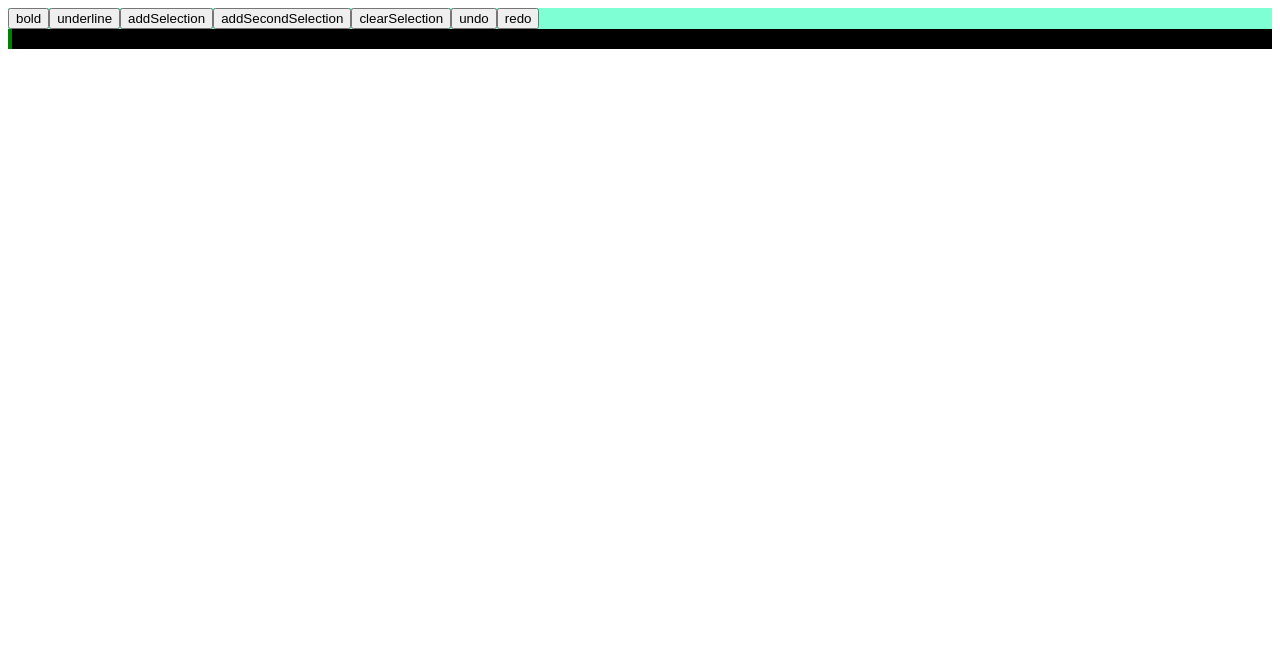
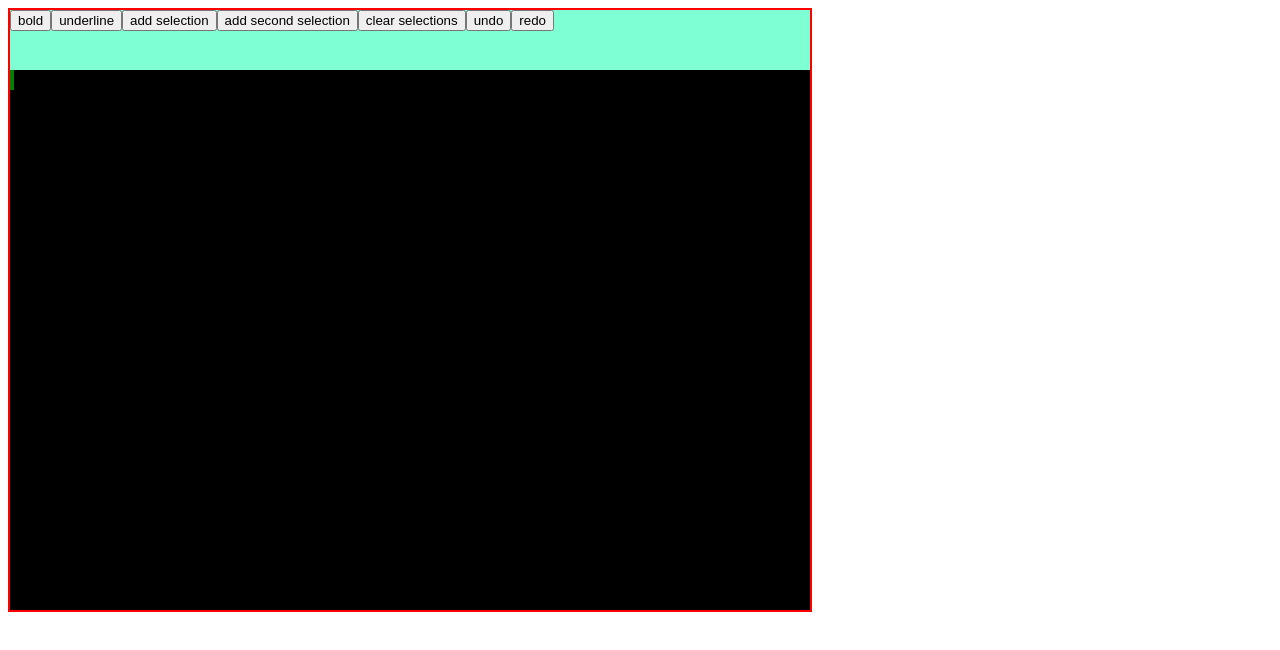
Before and after one commit to AKOoka/text-editor, a website built with webpack: page src/index.html in a window 1280 px wide. Built offline with nearby package versions, Linux system fonts and the light colour scheme.

Commit message:
Refactored code

```diff
--- a/src/index.html
+++ b/src/index.html
@@ -5,7 +5,5 @@
   <meta name="viewport" content="width=device-width, initial-scale=1.0">
   <title>Document</title>
 </head>
-<body>
-  <div id="text-editor"></div>
-</body>
+<body></body>
 </html>
--- a/src/js/command-pipeline/CommandDispatcher.ts
+++ b/src/js/command-pipeline/CommandDispatcher.ts
@@ -1,10 +1,9 @@
-import { ICommandDispatcher } from './ICommandDispatcher'
 import { ITextEditor } from '../core/ITextEditor'
 import { BaseCommand } from './commands/BaseCommand'
 import { RequestType } from '../common/RequestType'
 import { TextEditorResponse } from '../common/TextEditorResponse'
 
-class CommandDispatcher implements ICommandDispatcher {
+class CommandDispatcher {
   private readonly _context: ITextEditor
 
   constructor (context: ITextEditor) {
--- a/src/js/command-pipeline/HistoryCommandDispatcher.ts
+++ b/src/js/command-pipeline/HistoryCommandDispatcher.ts
@@ -2,13 +2,14 @@ import { ICommandDispatcher } from './ICommandDispatcher'
 import { BaseCommand } from './commands/BaseCommand'
 import { RequestType } from '../common/RequestType'
 import { TextEditorResponse } from '../common/TextEditorResponse'
+import { CommandDispatcher } from './CommandDispatcher'
 
 class HistoryCommandDispatcher implements ICommandDispatcher {
-  private readonly _commandDispatcher: ICommandDispatcher
+  private readonly _commandDispatcher: CommandDispatcher
   private readonly _commandHistory: BaseCommand[]
   private _historyPointerOffset: number
 
-  constructor (commandDispatcher: ICommandDispatcher) {
+  constructor (commandDispatcher: CommandDispatcher) {
     this._commandDispatcher = commandDispatcher
     this._commandHistory = []
     this._historyPointerOffset = 0
--- a/src/js/command-pipeline/ICommandDispatcher.ts
+++ b/src/js/command-pipeline/ICommandDispatcher.ts
@@ -4,6 +4,7 @@ import { TextEditorResponse } from '../common/TextEditorResponse'
 
 export interface ICommandDispatcher {
   doCommand: (command: BaseCommand) => void
-  undoCommand: (command: BaseCommand) => void
+  undoCommand: () => void
+  redoCommand: () => void
   fetchData: (request: RequestType) => TextEditorResponse
 }
--- a/src/js/core/ITextEditor.ts
+++ b/src/js/core/ITextEditor.ts
@@ -9,6 +9,7 @@ import { TextEditorResponse } from '../common/TextEditorResponse'
 
 export interface ITextEditor {
   init: () => void
+  getContext: () => HTMLElement
   addText: (text: string) => void
   deleteTextOnTextCursor: (offset: number) => void
   deleteTextOnSelection: () => void
--- a/src/js/core/TextEditor.ts
+++ b/src/js/core/TextEditor.ts
@@ -14,11 +14,14 @@ class TextEditor implements ITextEditor {
   private readonly _textCursor: TextCursor
   private readonly _textRepresentation: TextRepresentation
   private readonly _activeTextStylesSubscribers: IActiveTextStylesSubscriber[]
+  private readonly _context: HTMLElement
 
   constructor () {
     this._textCursor = new TextCursor()
     this._textRepresentation = new TextRepresentation()
     this._activeTextStylesSubscribers = []
+    this._context = document.createElement('div')
+    this._context.classList.add('text-editor')
   }
 
   init (): void {
@@ -27,6 +30,10 @@ class TextEditor implements ITextEditor {
     this._textCursor.setY(0)
     this.updateTextRepresentation()
     this.updateTextCursorPosition()
+  }
+
+  getContext (): HTMLElement {
+    return this._context
   }
 
   addText (text: string): void {
--- a/src/js/index.ts
+++ b/src/js/index.ts
@@ -2,50 +2,26 @@ import '../scss/main.scss'
 import { CommandDispatcher } from './command-pipeline/CommandDispatcher'
 import { HistoryCommandDispatcher } from './command-pipeline/HistoryCommandDispatcher'
 import { TextArea } from './visualization/TextArea'
-import { ICommandDispatcher } from './command-pipeline/ICommandDispatcher'
 import { Keyboard } from './user-input/keyboard/Keyboard'
 import { ITextEditor } from './core/ITextEditor'
 import { TextEditor } from './core/TextEditor'
 import { HtmlUi } from './user-input/HtmlUi'
-import { AddTextStyleCommand } from './command-pipeline/commands/AddTextStyleCommand'
-import { AddSelectionCommand } from './command-pipeline/commands/AddSelectionCommand'
-import { ClearSelectionsCommand } from './command-pipeline/commands/ClearSelectionsCommand'
 import { Mouse } from './user-input/mouse/Mouse'
 import { IInputEventManager } from './user-input/IInputEventManager'
 import { InputEventManager } from './user-input/InputEventManager'
+import { ICommandDispatcher } from './command-pipeline/ICommandDispatcher'
 
 const textEditor: ITextEditor = new TextEditor()
-const commandDispatcher: ICommandDispatcher = new CommandDispatcher(textEditor)
-const historyCommandDispatcher: HistoryCommandDispatcher = new HistoryCommandDispatcher(commandDispatcher)
+const textEditorContext: HTMLElement = textEditor.getContext()
+const historyCommandDispatcher: ICommandDispatcher = new HistoryCommandDispatcher(new CommandDispatcher(textEditor))
 const textArea: TextArea = new TextArea()
-const inputEventManager: IInputEventManager = new InputEventManager(textArea, commandDispatcher)
+const inputEventManager: IInputEventManager = new InputEventManager(textArea, historyCommandDispatcher)
 const keyboard: Keyboard = new Keyboard()
 const htmlUi = new HtmlUi()
 const mouse: Mouse = new Mouse()
 
-htmlUi.createButton('bold', 'bold', () => {
-  historyCommandDispatcher.doCommand(new AddTextStyleCommand('bold', true))
-})
-htmlUi.createButton('underline', 'underline', () => {
-  historyCommandDispatcher.doCommand(new AddTextStyleCommand('underline', true))
-})
-htmlUi.createButton('addSelection', 'addSelection', () => {
-  historyCommandDispatcher.doCommand(new AddSelectionCommand({ startX: 0, endX: 5, startY: 0, endY: 0 }, false))
-})
-htmlUi.createButton('addSecondSelection', 'addSecondSelection', () => {
-  historyCommandDispatcher.doCommand(new AddSelectionCommand({ startX: 2, endX: 7, startY: 0, endY: 0 }, false))
-})
-htmlUi.createButton('clearSelection', 'clearSelection', () => {
-  historyCommandDispatcher.doCommand(new ClearSelectionsCommand(false))
-})
-htmlUi.createButton('undo', 'undo', () => {
-  historyCommandDispatcher.undoCommand()
-})
-htmlUi.createButton('redo', 'redo', () => {
-  historyCommandDispatcher.redoCommand()
-})
-
-document.getElementById('text-editor')?.append(htmlUi.getContext(), textArea.getContext())
+textEditorContext.append(htmlUi.getContext(), textArea.getContext())
+document.body.append(textEditorContext)
 
 textEditor.subscribeForTextCursorPosition(textArea)
 textEditor.subscribeForTextCursorSelections(textArea)
@@ -55,7 +31,8 @@ textEditor.init()
 
 textArea.init()
 
-keyboard.setContext(inputEventManager)
-mouse.setContext(inputEventManager)
+keyboard.setInputEventManager(inputEventManager)
+mouse.setInputEventManager(inputEventManager)
+htmlUi.setInputEventManager(inputEventManager)
 
 export { textEditor }
--- a/src/js/user-input/HtmlUi.ts
+++ b/src/js/user-input/HtmlUi.ts
@@ -1,9 +1,31 @@
 import { TextStyleType } from '../common/TextStyleType'
 import { IActiveTextStylesSubscriber } from '../common/IActiveTextStylesSubscriber'
+import { AddTextStyleCommand } from '../command-pipeline/commands/AddTextStyleCommand'
+import { AddSelectionCommand } from '../command-pipeline/commands/AddSelectionCommand'
+import { ClearSelectionsCommand } from '../command-pipeline/commands/ClearSelectionsCommand'
+import { IInputEventManager } from './IInputEventManager'
+import { InputEventHandler } from './InputEventHandler'
+
+interface IUiButtonConfig {
+  type: string
+  popupText: string
+  handler: InputEventHandler
+}
+
+const uiButtonConfigs: IUiButtonConfig[] = [
+  { type: 'bold', popupText: 'bold', handler: ({ commandDispatcher }) => commandDispatcher.doCommand(new AddTextStyleCommand('bold', true)) },
+  { type: 'underline', popupText: 'underline', handler: ({ commandDispatcher }) => commandDispatcher.doCommand(new AddTextStyleCommand('underline', true)) },
+  { type: 'add selection', popupText: 'add selection', handler: ({ commandDispatcher }) => commandDispatcher.doCommand(new AddSelectionCommand({ startX: 0, endX: 5, startY: 0, endY: 0 }, false)) },
+  { type: 'add second selection', popupText: 'add second selection', handler: ({ commandDispatcher }) => commandDispatcher.doCommand(new AddSelectionCommand({ startX: 2, endX: 7, startY: 0, endY: 0 }, false)) },
+  { type: 'clear selections', popupText: 'clear selections', handler: ({ commandDispatcher }) => commandDispatcher.doCommand(new ClearSelectionsCommand(false)) },
+  { type: 'undo', popupText: 'undo', handler: ({ commandDispatcher }) => commandDispatcher.undoCommand() },
+  { type: 'redo', popupText: 'redo', handler: ({ commandDispatcher }) => commandDispatcher.redoCommand() }
+]
 
 class HtmlUi implements IActiveTextStylesSubscriber {
   private readonly _context: HTMLElement
   private readonly _buttons: Map<string, HTMLElement>
+  private _inputEventManager: IInputEventManager
 
   constructor () {
     this._context = document.createElement('div')
@@ -11,19 +33,23 @@ class HtmlUi implements IActiveTextStylesSubscriber {
     this._buttons = new Map()
   }
 
-  private _createHtmlButton (popupText: string, handler: () => void): HTMLElement {
+  private _createHtmlButton (popupText: string): HTMLElement {
     const button = document.createElement('button')
     button.classList.add('ui-button')
     button.textContent = popupText
     button.title = popupText
-    button.onclick = handler
     return button
   }
 
-  createButton (type: string, popupText: string, handler: () => void): void {
-    const newButton = this._createHtmlButton(popupText, handler)
-    this._buttons.set(type, newButton)
-    this._context.append(newButton)
+  setInputEventManager (inputEventManager: IInputEventManager): void {
+    this._inputEventManager = inputEventManager
+
+    for (const { type, popupText, handler } of uiButtonConfigs) {
+      const newButton: HTMLElement = this._createHtmlButton(popupText)
+      this._buttons.set(type, newButton)
+      this._context.append(newButton)
+      this._inputEventManager.subscribeToEvent('click', handler, newButton)
+    }
   }
 
   getContext (): HTMLElement {
--- a/src/js/user-input/IInputEventManager.ts
+++ b/src/js/user-input/IInputEventManager.ts
@@ -4,6 +4,6 @@ export interface IInputEventManager {
   triggerEventCopy: () => void
   triggerEventPaste: () => void
   triggerEventChangeTextCursorPosition: (displayX: number, displayY: number) => void
-  showUiElement: (uiElement: HTMLElement) => void
+  showUiElementOnInteractiveContext: (uiElement: HTMLElement) => void
   subscribeToEvent: (event: keyof HTMLElementEventMap, eventHandler: InputEventHandler, context?: HTMLElement) => void
 }
--- a/src/js/user-input/InputEventManager.ts
+++ b/src/js/user-input/InputEventManager.ts
@@ -1,18 +1,18 @@
 import { ITextArea } from '../visualization/ITextArea'
-import { ICommandDispatcher } from '../command-pipeline/ICommandDispatcher'
 import { SetTextCursorPosition } from '../command-pipeline/commands/SetTextCursorPosition'
 import { IInputEventManager } from './IInputEventManager'
 import { CommandPasteText } from '../command-pipeline/commands/CommandPasteText'
 import { InputEventHandler } from './InputEventHandler'
+import { ICommandDispatcher } from '../command-pipeline/ICommandDispatcher'
 
 class InputEventManager implements IInputEventManager {
-  private readonly _interactiveContext: ITextArea
+  private readonly _textArea: ITextArea
   private readonly _commandDispatcher: ICommandDispatcher
   private _savedText: string
 
-  constructor (interactiveContext: ITextArea, commandDispatcher: ICommandDispatcher) {
+  constructor (textArea: ITextArea, commandDispatcher: ICommandDispatcher) {
     this._savedText = ''
-    this._interactiveContext = interactiveContext
+    this._textArea = textArea
     this._commandDispatcher = commandDispatcher
   }
 
@@ -25,25 +25,25 @@ class InputEventManager implements IInputEventManager {
   }
 
   triggerEventChangeTextCursorPosition (displayX: number, displayY: number): void {
-    const { x, y } = this._interactiveContext.getTextPosition(displayX, displayY)
+    const { x, y } = this._textArea.getTextPosition(displayX, displayY)
     this._commandDispatcher.doCommand(new SetTextCursorPosition(false, x, y))
   }
 
-  showUiElement (uiElement: HTMLElement): void {
-    this._interactiveContext.getInteractiveLayerContext().append(uiElement)
+  showUiElementOnInteractiveContext (uiElement: HTMLElement): void {
+    this._textArea.getInteractiveLayerContext().append(uiElement)
   }
 
   subscribeToEvent (
     event: keyof HTMLElementEventMap,
     eventHandler: InputEventHandler,
-    context: HTMLElement = this._interactiveContext.getInteractiveLayerContext()
+    context: HTMLElement = this._textArea.getInteractiveLayerContext()
   ): void {
     context.addEventListener(
       event,
       (e: MouseEvent | KeyboardEvent) => eventHandler({
         event: e,
         commandDispatcher: this._commandDispatcher,
-        interactiveLayer: this._interactiveContext.getInteractiveLayerContext()
+        interactiveLayer: this._textArea.getInteractiveLayerContext()
       })
     )
   }
--- a/src/js/user-input/keyboard/Keyboard.ts
+++ b/src/js/user-input/keyboard/Keyboard.ts
@@ -22,11 +22,11 @@ class Keyboard {
     this._lastHandler = handler
   }
 
-  setContext (context: IInputEventManager): void {
+  setInputEventManager (inputEventManager: IInputEventManager): void {
     if (this._lastHandler === undefined) {
       throw new Error('there was no handlers to set on')
     }
-    context.subscribeToEvent('keydown', this._lastHandler.handleEvent.bind(this._lastHandler), document.body)
+    inputEventManager.subscribeToEvent('keydown', this._lastHandler.handleEvent.bind(this._lastHandler), document.body)
   }
 }
 
--- a/src/js/user-input/mouse/Mouse.ts
+++ b/src/js/user-input/mouse/Mouse.ts
@@ -3,7 +3,7 @@ import { IInputEventManager } from '../IInputEventManager'
 import { IInputEventHandlerPayload } from '../IInputEventHandlerPayload'
 
 class Mouse {
-  private _context: IInputEventManager
+  private _inputEventManager: IInputEventManager
   private _displayX: number
   private _displayY: number
   private _mouseSelection: boolean
@@ -17,7 +17,7 @@ class Mouse {
 
   private _handlerMouseDown (payload: IInputEventHandlerPayload<MouseEvent>): void {
     console.log('mouse down')
-    this._context.triggerEventChangeTextCursorPosition(payload.event.offsetX, payload.event.offsetY)
+    this._inputEventManager.triggerEventChangeTextCursorPosition(payload.event.offsetX, payload.event.offsetY)
 
     this._displayX = payload.event.offsetX
     this._displayY = payload.event.offsetY
@@ -48,19 +48,19 @@ class Mouse {
     payload.event.preventDefault()
 
     this._contextualMenu.setPosition(this._displayX, this._displayY)
-    this._context.showUiElement(this._contextualMenu.getContext())
+    this._inputEventManager.showUiElementOnInteractiveContext(this._contextualMenu.getContext())
     this._contextualMenu.setActiveState(true)
   }
 
-  setContext (context: IInputEventManager): void {
-    context.subscribeToEvent('mousedown', this._handlerMouseDown.bind(this))
-    context.subscribeToEvent('mousemove', this._handlerMouseMove.bind(this))
-    context.subscribeToEvent('mouseup', this._handlerMouseUp.bind(this))
-    context.subscribeToEvent('contextmenu', this._handlerContextualMenu.bind(this))
+  setInputEventManager (inputEventManager: IInputEventManager): void {
+    inputEventManager.subscribeToEvent('mousedown', this._handlerMouseDown.bind(this))
+    inputEventManager.subscribeToEvent('mousemove', this._handlerMouseMove.bind(this))
+    inputEventManager.subscribeToEvent('mouseup', this._handlerMouseUp.bind(this))
+    inputEventManager.subscribeToEvent('contextmenu', this._handlerContextualMenu.bind(this))
 
-    this._contextualMenu.init(context)
+    this._contextualMenu.setInputEventManager(inputEventManager)
 
-    this._context = context
+    this._inputEventManager = inputEventManager
   }
 }
 
--- a/src/js/user-input/mouse/MouseContextualMenu.ts
+++ b/src/js/user-input/mouse/MouseContextualMenu.ts
@@ -37,7 +37,7 @@ class MouseContextualMenu {
     this._isActive = state
   }
 
-  init (inputEventManager: IInputEventManager): void {
+  setInputEventManager (inputEventManager: IInputEventManager): void {
     const copyButton: HTMLButtonElement = this._createButton('copy')
     const pasteButton: HTMLButtonElement = this._createButton('paste')
 
```
Also changed, not shown: src/js/user-input/mouse/mouse-handlers/BaseMouseHandler.ts (deleted, +0 -13 lines).
